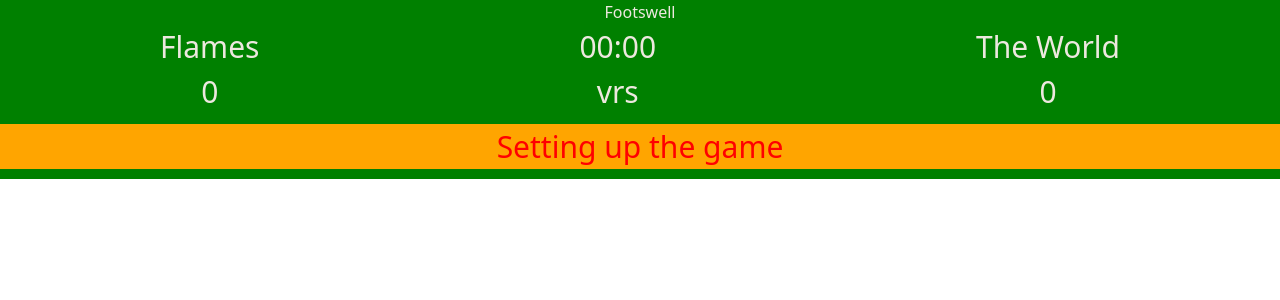
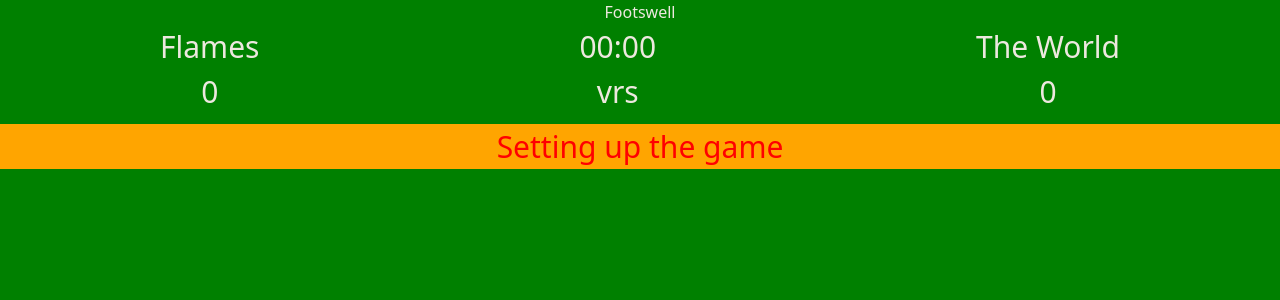
Before and after one commit to cleanbill/next-foot, a Next.js app: page /board in a window 1280 px wide. Shown: the top 300 px of the page. Built offline with nearby package versions, Linux system fonts and the light colour scheme.

Commit message:
Slight style changed on score board

```diff
--- a/components/eventList.tsx
+++ b/components/eventList.tsx
@@ -105,7 +105,7 @@ export default class EventList extends Component<
           }
           .display-grid {
             display: grid;
-            grid-template-columns: 2fr 10fr;
+            grid-template-columns: 4fr 8fr;
             height: 30px;
             margin-right: 100px;
           }
--- a/pages/board.tsx
+++ b/pages/board.tsx
@@ -21,7 +21,7 @@ function Board() {
     setTime(game.timeDisplay);
   };
   return (
-    <div className="container">
+    <div className="container min-h-screen bg-color-green absolute">
       <h1>Footswell</h1>
 
       <div className="score">
```
